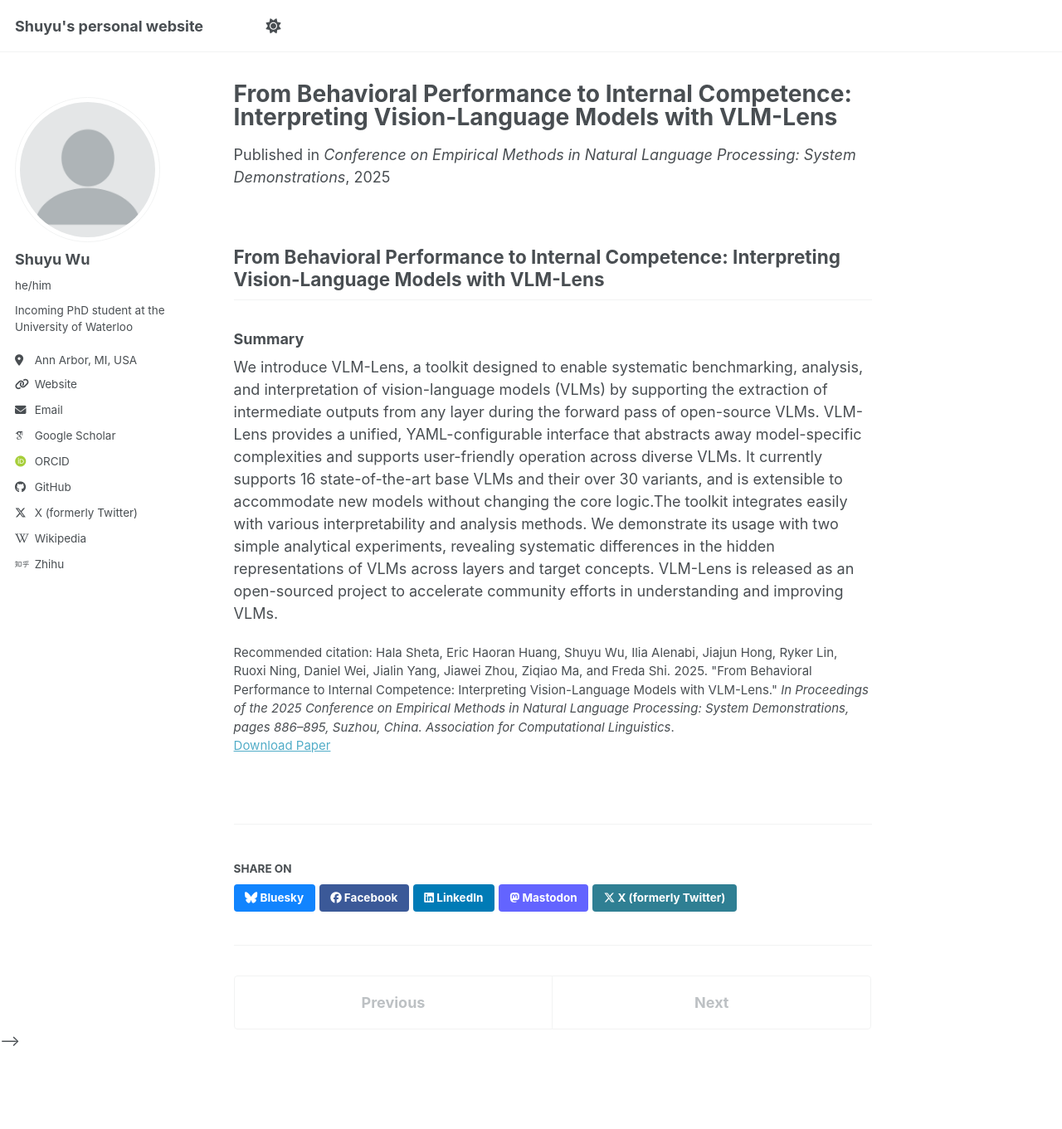
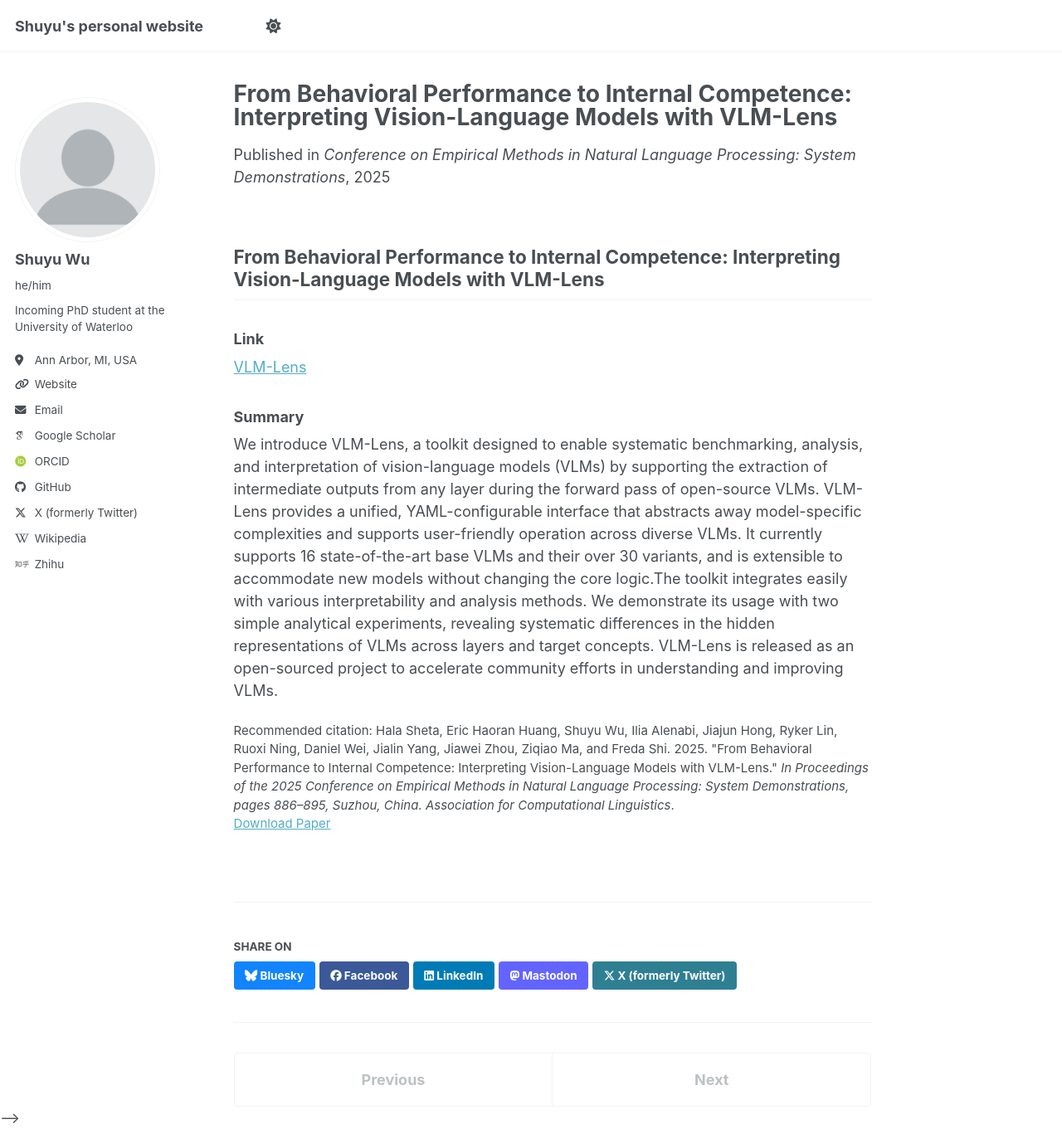
Before and after one commit to wonderwind271/wonderwind271.github.io, a Jekyll site: the page built from _publications/2025-09-06-vlm-lens.md, in a window 1280 px wide and 1361 px high. Shown: the whole window at 83% size. Built offline with Jekyll 4.4.1, drawn with Linux system fonts in a browser that asks for light colours; some web fonts are replaced; a script bundle is joined from its source files by our own code; library files that are not in the unit come from our copies.

Commit message:
add link

```diff
--- a/_publications/2025-09-06-vlm-lens.md
+++ b/_publications/2025-09-06-vlm-lens.md
@@ -11,5 +11,7 @@ citation: 'Hala Sheta, Eric Haoran Huang, Shuyu Wu, Ilia Alenabi, Jiajun Hong, R
 ---
 
 ## From Behavioral Performance to Internal Competence: Interpreting Vision-Language Models with VLM-Lens
+### Link
+[VLM-Lens](https://github.com/compling-wat/vlm-lens)
 ### Summary
 We introduce VLM-Lens, a toolkit designed to enable systematic benchmarking, analysis, and interpretation of vision-language models (VLMs) by supporting the extraction of intermediate outputs from any layer during the forward pass of open-source VLMs. VLM-Lens provides a unified, YAML-configurable interface that abstracts away model-specific complexities and supports user-friendly operation across diverse VLMs. It currently supports 16 state-of-the-art base VLMs and their over 30 variants, and is extensible to accommodate new models without changing the core logic.The toolkit integrates easily with various interpretability and analysis methods. We demonstrate its usage with two simple analytical experiments, revealing systematic differences in the hidden representations of VLMs across layers and target concepts. VLM-Lens is released as an open-sourced project to accelerate community efforts in understanding and improving VLMs.
```
